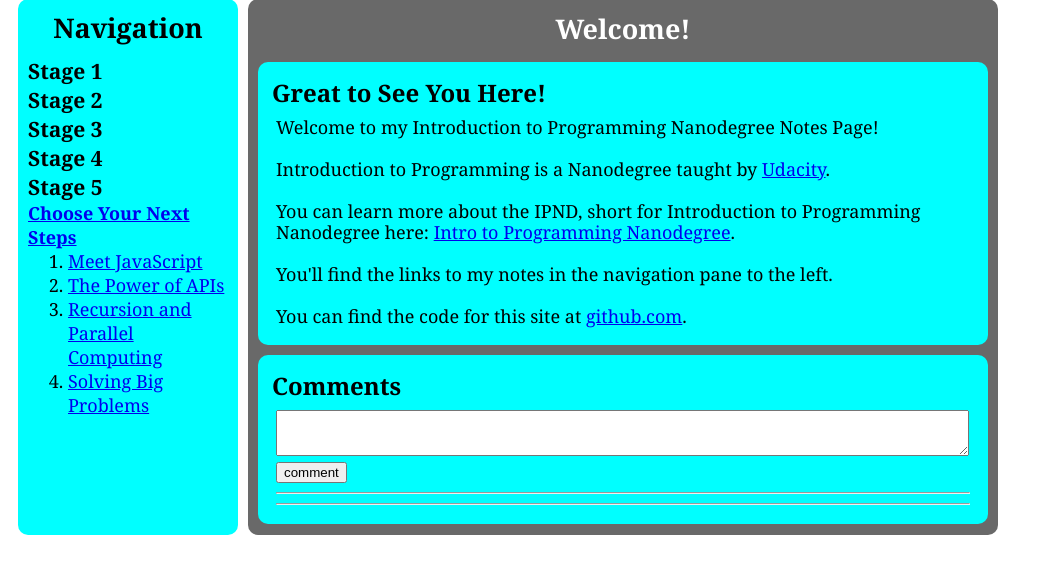
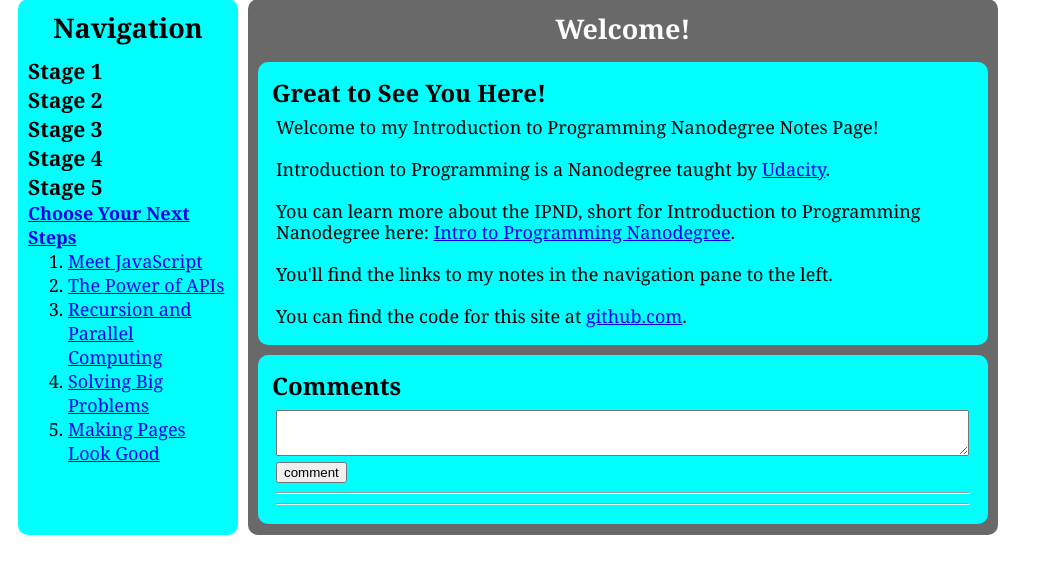
Before and after one commit to lacyjpr/ipnd-stage-five, a Python web app: template templates/IPND_notes.html in a window 1280 px wide, after a click on "Stage 5". Shown: the part 90-664 px from the top of the page, without its empty margins (0-1043 px from the left). Run offline with Jinja, Linux system fonts and the light colour scheme; the template is opened without the code that fills it, so the values that code supplies are empty; some libraries are stand-ins or nearby versions.

Commit message:
Add navigation for 5.5

```diff
--- a/templates/IPND_notes.html
+++ b/templates/IPND_notes.html
@@ -71,6 +71,7 @@
 							<li><a target="_blank" href="/stage5#stage-5-2">The Power of APIs</a></li>
 							<li><a target="_blank" href="/stage5#stage-5-3">Recursion and Parallel Computing</a></li>
 							<li><a target="_blank" href="/stage5#stage-5-4">Solving Big Problems</a></li>
+							<li><a target="_blank" href="/stage5#stage-5-5">Making Pages Look Good</a></li>
 						</ol>
 				</div>
 
```
